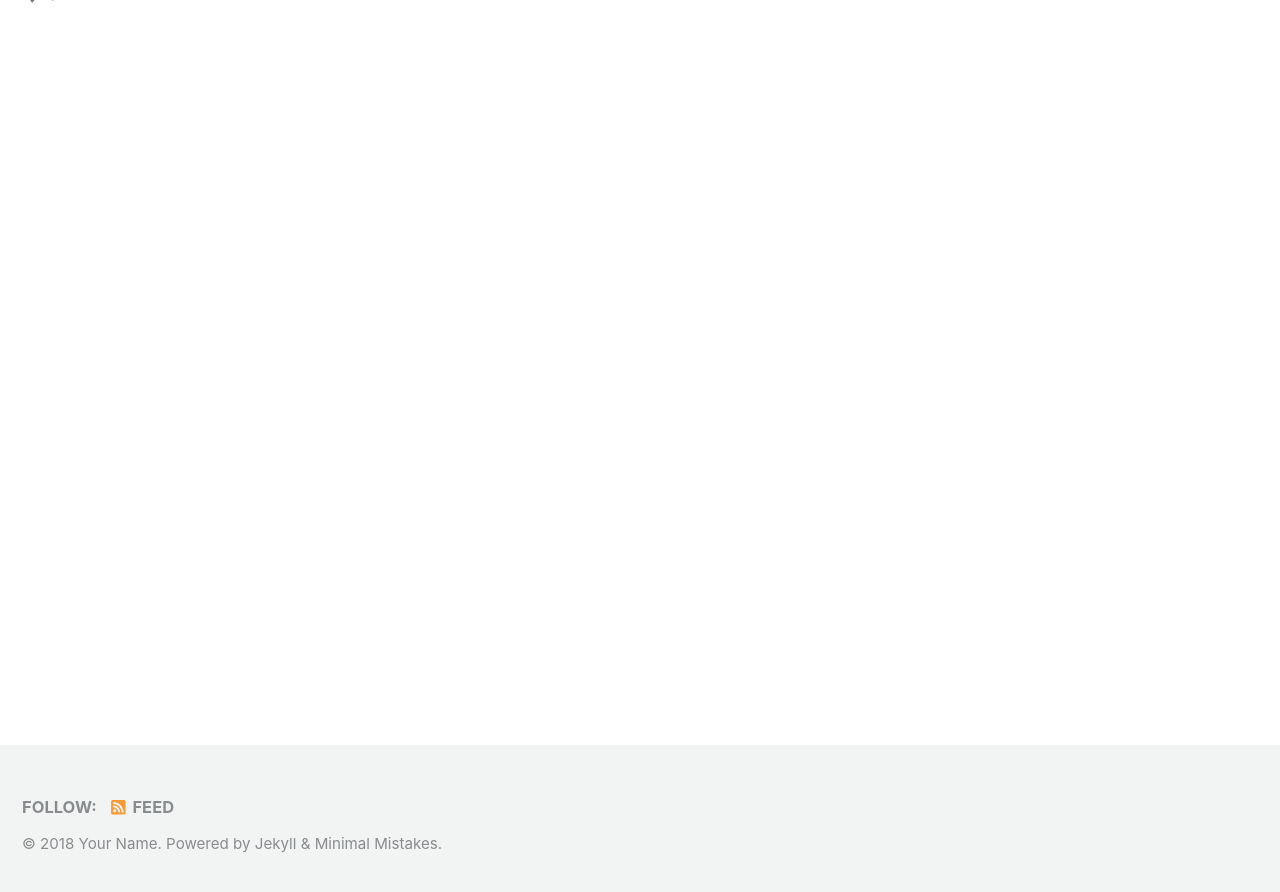
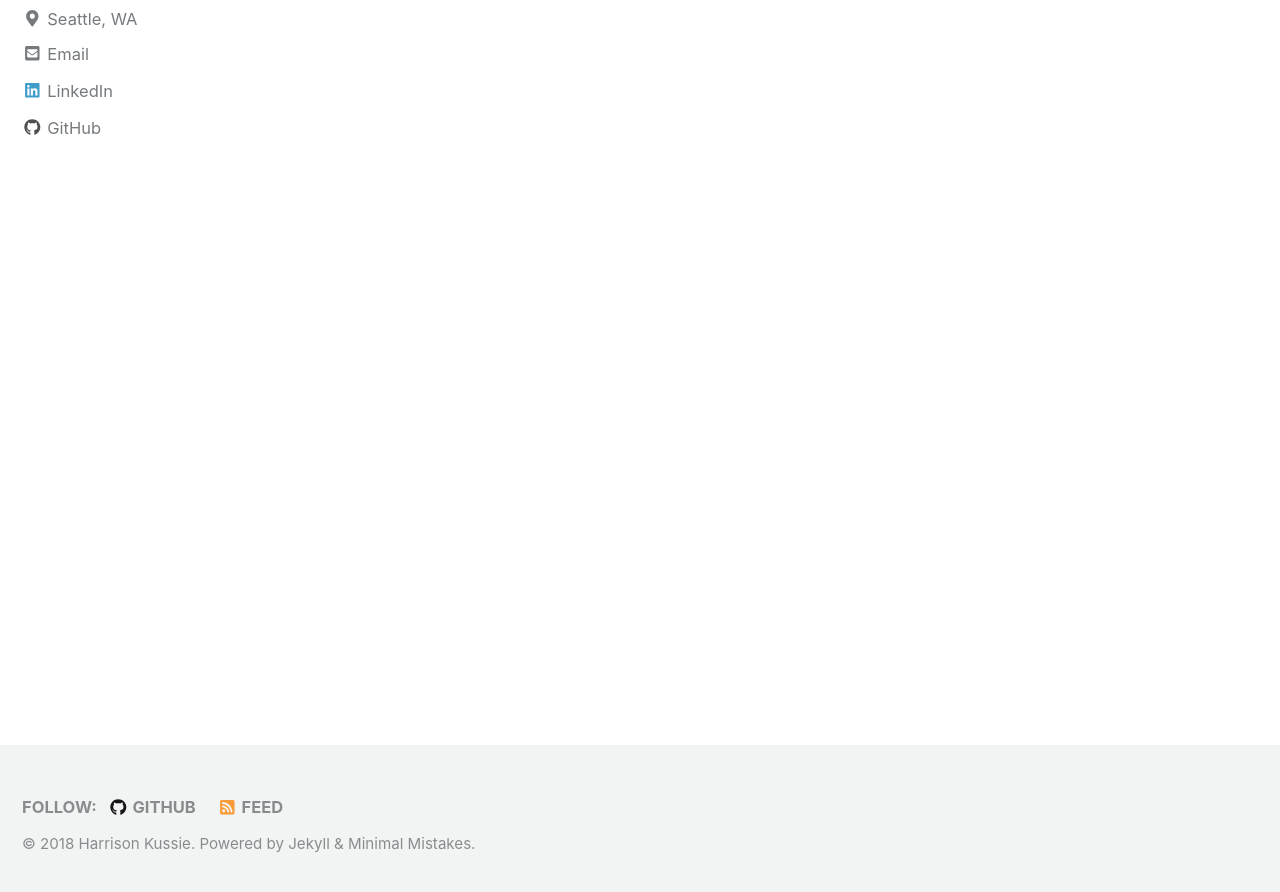
Before and after one commit to hkussie/hkussie.github.io, a Jekyll site: the page built from index.html, in a window 1280 px wide and 900 px high, scrolled down 253 px. Shown: the top 892 px of the window. Built offline with Jekyll 4.4.1, drawn with Linux system fonts in a browser that asks for light colours; nearby versions of some CDN libraries; the list of posts is cut into pages by our own code; some of the changed text lies outside the part shown.

Commit message:
Add changes to configuration

```diff
--- a/_config.yml
+++ b/_config.yml
@@ -16,10 +16,10 @@ minimal_mistakes_skin    : "default" # "air", "aqua", "contrast", "dark", "dirt"
 
 # Site Settings
 locale                   : "en-US"
-title                    : "Site Title"
+title                    : "Harrison Kussie"
 title_separator          : "-"
-name                     : "Your Name"
-description              : "An amazing website."
+name                     : "Harrison Kussie"
+description              : "A Software Engineering Portfolio/Blog."
 url                      : # the base hostname & protocol for your site e.g. "https://mmistakes.github.io"
 baseurl                  : # the subpath of your site, e.g. "/blog"
 repository               : # GitHub username/repo-name e.g. "mmistakes/minimal-mistakes"
@@ -100,11 +100,11 @@ analytics:
 
 # Site Author
 author:
-  name             : "Your Name"
+  name             : "Harrison Kussie"
   avatar           : # path of avatar image, e.g. "/assets/images/bio-photo.jpg"
-  bio              : "I am an amazing person."
-  location         : "Somewhere"
-  email            :
+  bio              : "Software and Data Scince(y) Portfolio/Blog"
+  location         : "Seattle, WA"
+  email            : "hkussie@gmail.com"
   uri              :
   home             : # null (default), "absolute or relative url to link to author home"
   bitbucket        :
@@ -113,13 +113,13 @@ author:
   flickr           :
   facebook         :
   foursquare       :
-  github           :
+  github           : "hkussie"
   gitlab           :
   google_plus      :
   keybase          :
   instagram        :
   lastfm           :
-  linkedin         : # "john-doe-12345678" (the last part of your profile url, e.g. https://www.linkedin.com/in/john-doe-12345678)
+  linkedin         :  "harrison-kussie-95661611a" # "john-doe-12345678" (the last part of your profile url, e.g. https://www.linkedin.com/in/john-doe-12345678)
   pinterest        :
   soundcloud       :
   stackoverflow    : # "123456/username" (the last part of your profile url, e.g. https://stackoverflow.com/users/123456/username)
```
